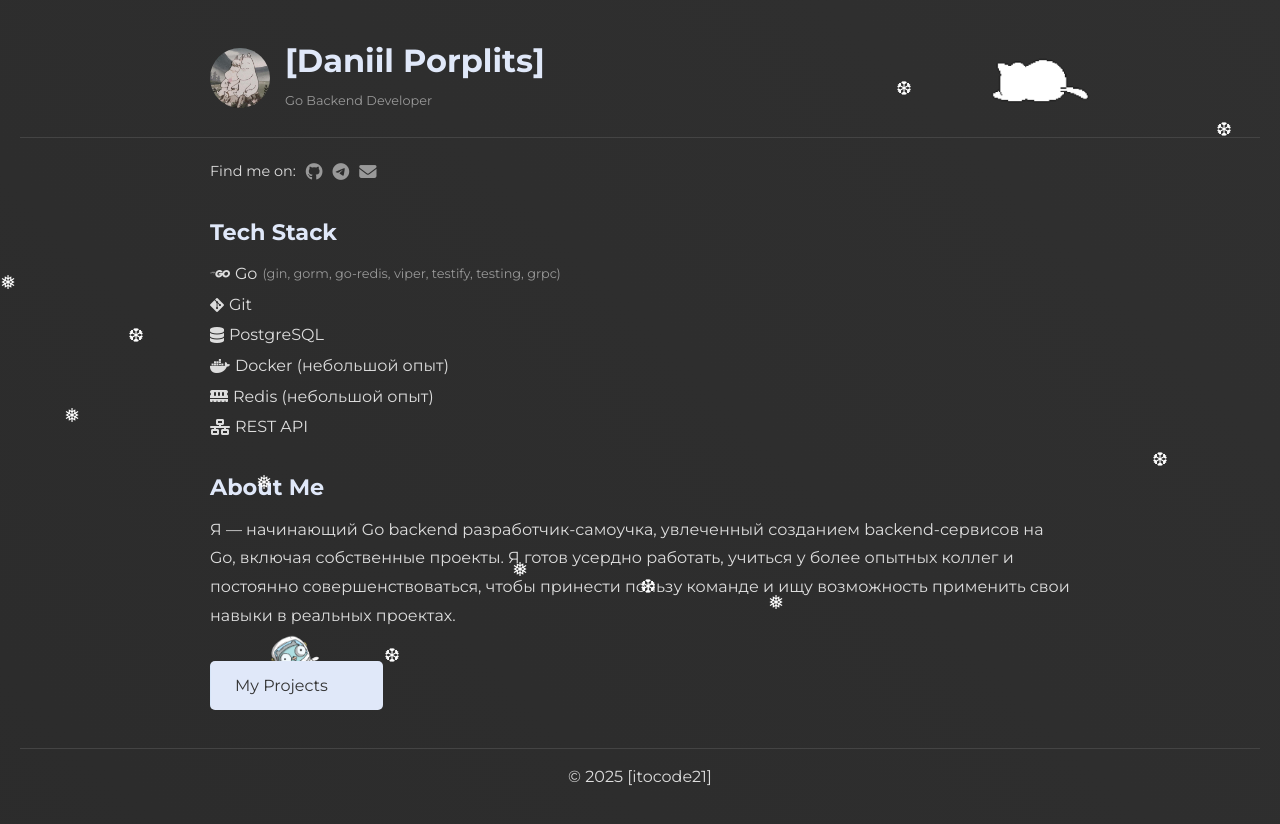
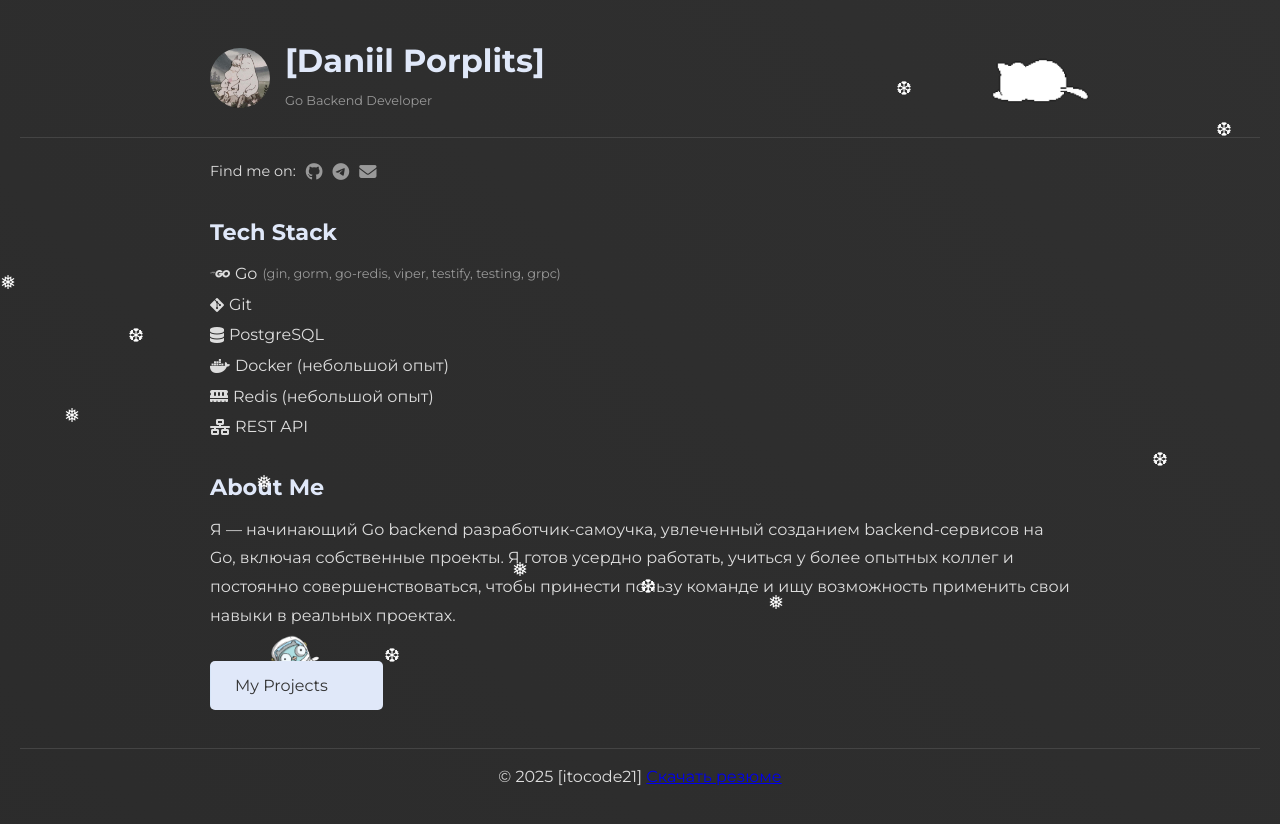
Before and after one commit to itocode21/CV-Go-Backend, a plain HTML site: page index.html in a window 1280 px wide. Drawn offline with Linux system fonts and the light colour scheme.

Commit message:
Update index.html

```diff
--- a/index.html
+++ b/index.html
@@ -68,7 +68,7 @@
            <div class="socials">
             <span>Find me on:</span>
             <a href="https://github.com/itocode21"><i class="fab fa-github"></i></a>
-                <a href="https://t.me/itocode21"><i class="fab fa-telegram"></i></a>
+                <a href="https://t.me/itocodeo21"><i class="fab fa-telegram"></i></a>
                 <a href="mailto:itocode21@gmail.com"><i class="fas fa-envelope"></i></a>
             </div>
              <section class="skills">
@@ -101,7 +101,9 @@
     </main>
     <footer>
       <div class="container">
-        <p>&copy; 2025 [itocode21]</p>
+        <p>&copy; 2025 [itocode21]
+            <a href="images/cv.pdf" download class="download-resume-btn">Скачать резюме</a>
+        </p>
       </div>
     </footer>
 </body>
```
